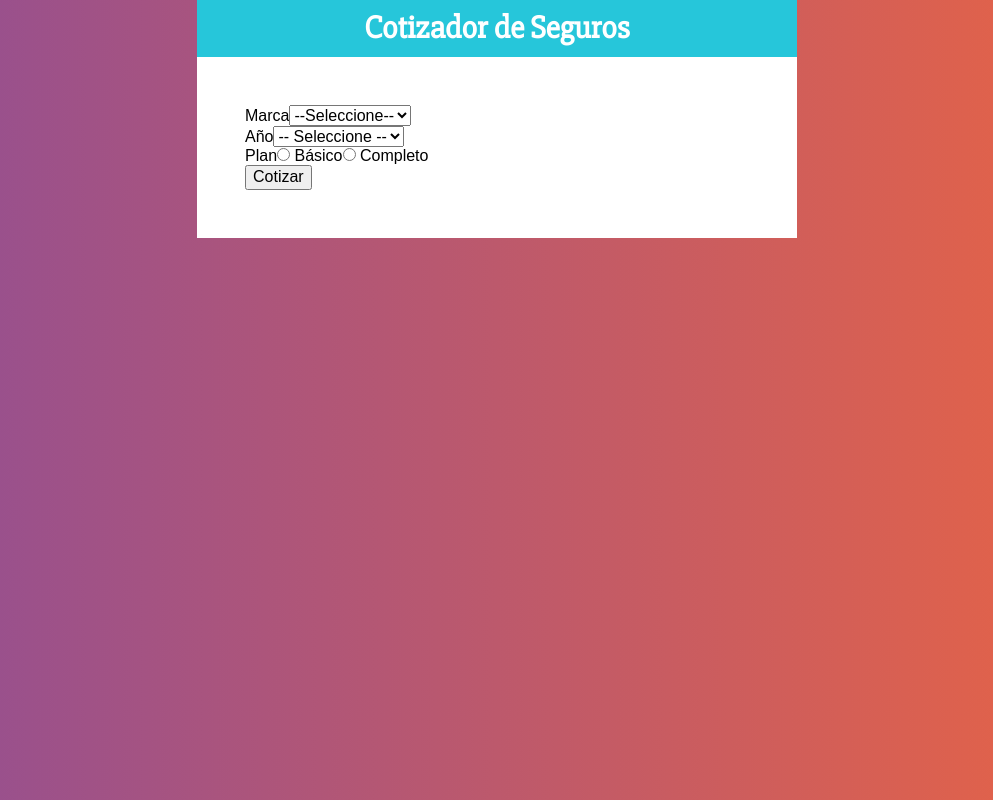
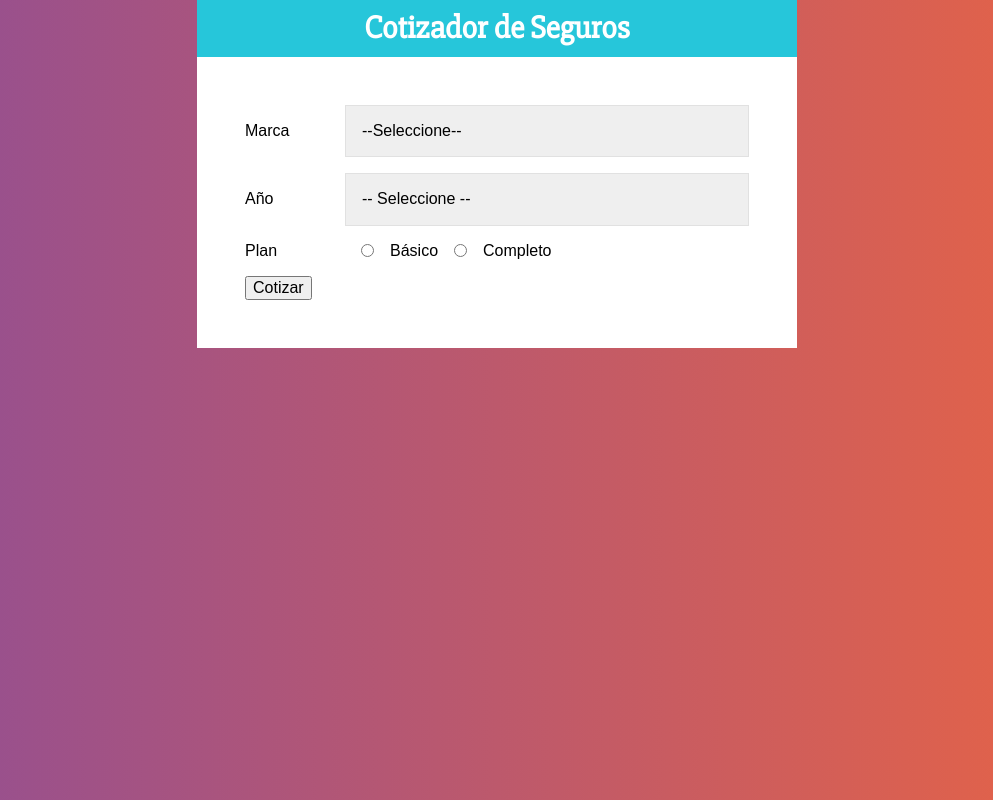
Before and after one commit to JoseIgnacioTapia/cotizador-seguros, a React (Create React App) app: page / in a window 1280 px wide. Shown: the whole page, without its empty margins (143-1136 px from the left). Built offline with nearby package versions, Linux system fonts and the light colour scheme.

Commit message:
Style Components for the Form

```diff
--- a/src/components/Formulario.js
+++ b/src/components/Formulario.js
@@ -1,21 +1,41 @@
 import React from 'react';
+import styled from '@emotion/styled';
+
+const Campo = styled.div`
+  display: flex;
+  margin-bottom: 1rem;
+  align-items: center;
+`;
+const Label = styled.label`
+  flex: 0 0 100px;
+`;
+const Select = styled.select`
+  display: block;
+  width: 100%;
+  padding: 1rem;
+  border: 1px solid #e1e1e1;
+  -webkit-appearance: none;
+`;
+const InputRadio = styled.input`
+  margin: 0 1rem;
+`;
 
 const Formulario = () => {
   return (
     <form>
-      <div>
-        <label>Marca</label>
-        <select>
+      <Campo>
+        <Label>Marca</Label>
+        <Select>
           <option value="">--Seleccione--</option>
           <option value="americano">Americano</option>
           <option value="europeo">Europeo</option>
           <option value="asiatico">Asiatico</option>
-        </select>
-      </div>
+        </Select>
+      </Campo>
 
-      <div>
-        <label>Año</label>
-        <select>
+      <Campo>
+        <Label>Año</Label>
+        <Select>
           <option value="">-- Seleccione --</option>
           <option value="2021">2021</option>
           <option value="2020">2020</option>
@@ -27,23 +47,23 @@ const Formulario = () => {
           <option value="2014">2014</option>
           <option value="2013">2013</option>
           <option value="2012">2012</option>
-        </select>
-      </div>
+        </Select>
+      </Campo>
 
-      <div>
-        <label>Plan</label>
-        <input
+      <Campo>
+        <Label>Plan</Label>
+        <InputRadio
           type="radio"
           name="plan"
           value="basico"
         /> Básico
 
-        <input
+        <InputRadio
           type="radio"
           name="plan"
           value="completo"
         /> Completo
-      </div>
+      </Campo>
 
       <button type="button">Cotizar</button>
     </form>
```
